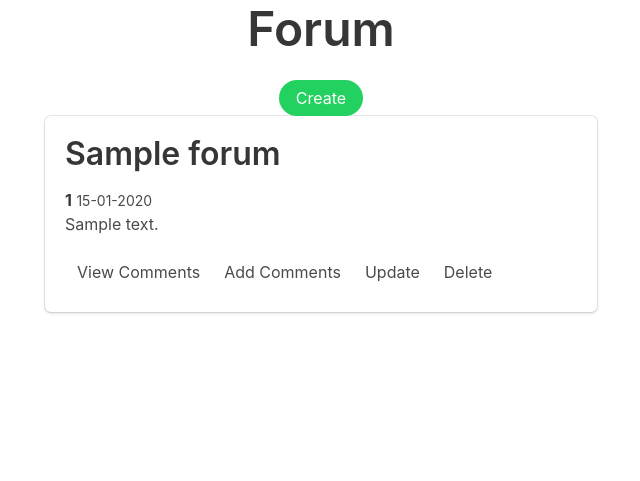
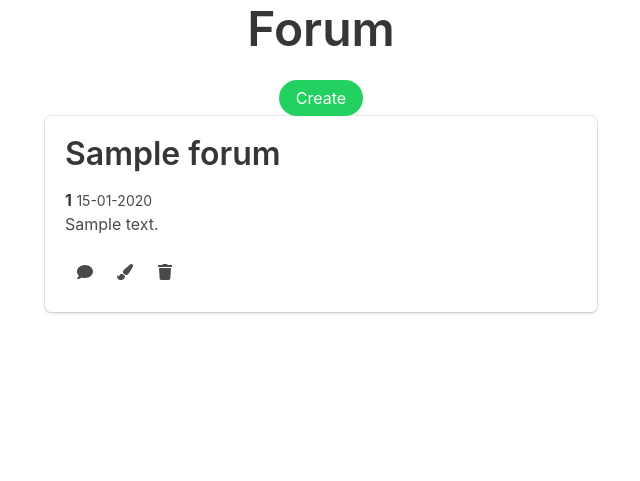
Before and after one commit to Ellie-UK/climate-action-app, a Flask app: template templates/forum.html in a window 1280 px wide. Shown: the part 243-724 px from the top of the page, without its empty margins (319-959 px from the left). Run offline with Flask 2, Linux system fonts and the light colour scheme; the template is opened without the code that fills it: values that come from a table or form of the project are taken from there, others are empty; tables that the repository leaves empty hold one stand-in row (values such as "Sample post"); some libraries are stand-ins or nearby versions.

Commit message:
Move add comment link to view_comments.html

```diff
--- a/forum/views.py
+++ b/forum/views.py
@@ -83,7 +83,7 @@ def comment(post_id):
 @forum_blueprint.route('/<int:post_id>/view_comments')
 def view_comments(post_id):
     comments = Comments.query.filter_by(post_id=post_id).order_by(desc('post_id')).all()
-    return render_template('view_comments.html', comment=comments)
+    return render_template('view_comments.html', comment=comments, post_id=post_id)
 
 
 @forum_blueprint.route('/<int:comment_id><int:post_id>/delete_comment')
--- a/templates/forum.html
+++ b/templates/forum.html
@@ -4,12 +4,12 @@
 
     <div class="column is-6 is-offset-3">
         <h1 class="title is-1">Forum</h1>
-        <div class="py-4">
+        <div class="p-auto">
             <a href="{{ url_for('forum.create') }}" class="button is-success is-rounded">
                 Create
             </a>
         </div>
-        <div class="box">
+        <div class="box p-6">
             {% for forums in forum %}
                 <article class="media">
                     <div class="media-content">
@@ -23,10 +23,21 @@
                                 <br>
                             <div id="navbarMenuHeroA" class="navbar-menu">
                                 <div class="navbar-start">
-                                    <a class="navbar-item" href="{{ url_for('forum.view_comments', post_id=forums.post_id) }}">View Comments</a>
-                                    <a class="navbar-item" href="{{ url_for('forum.comment', post_id=forums.post_id) }}">Add Comments</a>
-                                    <a class="navbar-item" href="{{ url_for('forum.update', post_id=forums.post_id) }}">Update</a>
-                                    <a class="navbar-item" href="{{ url_for('forum.delete', post_id=forums.post_id) }}">Delete</a>
+                                    <a class="navbar-item" href="{{ url_for('forum.view_comments', post_id=forums.post_id) }}">
+                                        <span class="icon">
+                                            <i class="fas fa-comment"></i>
+                                        </span>
+                                    </a>
+                                    <a class="navbar-item" href="{{ url_for('forum.update', post_id=forums.post_id) }}">
+                                        <span class="icon">
+                                            <i class="fa fa-paint-brush"></i>
+                                        </span>
+                                    </a>
+                                    <a class="navbar-item" href="{{ url_for('forum.delete', post_id=forums.post_id) }}">
+                                        <span class="icon">
+                                            <i class="fas fa-trash"></i>
+                                        </span>
+                                    </a>
                                 </div>
                             </div>
                             </p>
--- a/templates/view_comments.html
+++ b/templates/view_comments.html
@@ -4,6 +4,11 @@
 
     <div class="column is-6 is-offset-3">
         <h1 class="title is-1">Comments</h1>
+        <div class="py-4">
+            <a href="{{ url_for('forum.comment', post_id=post_id) }}" class="button is-success is-rounded">
+                Add comment
+            </a>
+        </div>
         <div class="box">
             {% for comments in comment %}
                 <article class="media">
```
